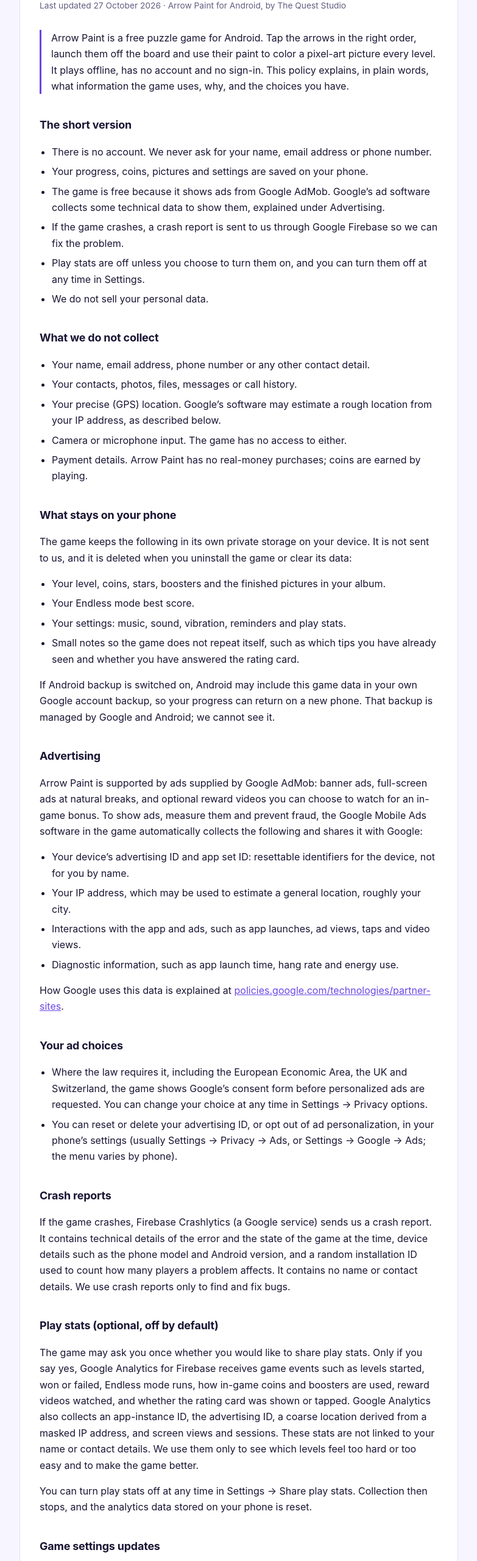
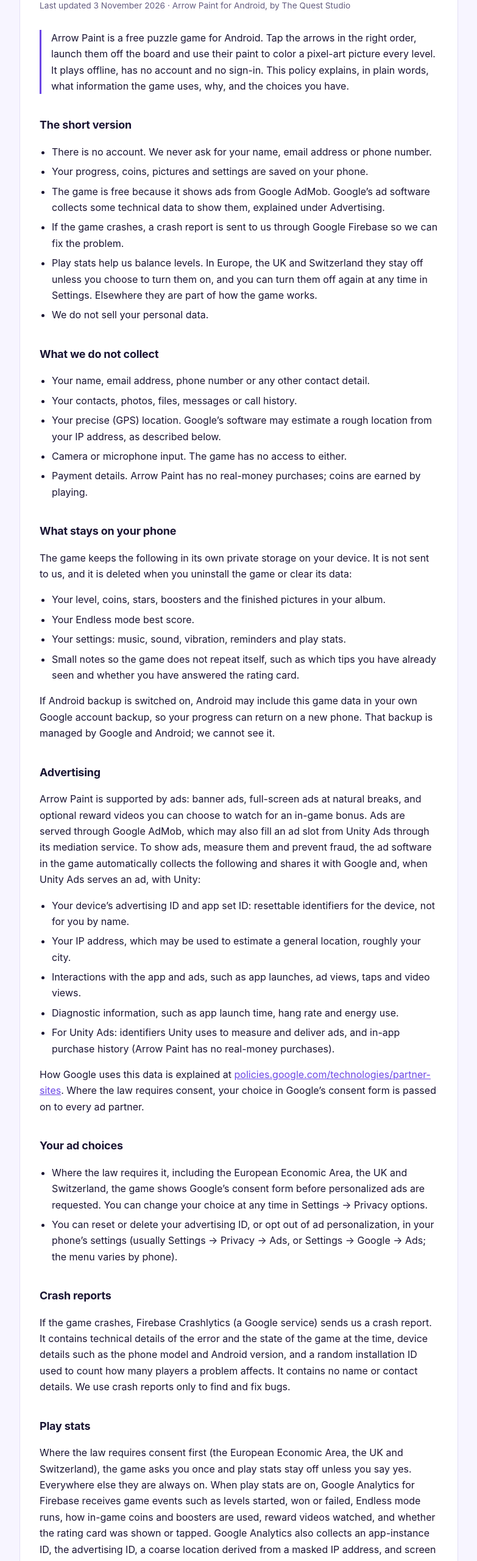
Before and after one commit to Veeresh-MR/Veeresh-MR.github.io, a plain HTML site: page arrow-paint-privacy.html in a window 1280 px wide. Shown: the part 240-2800 px from the top of the page at 61% size, without its empty margins (248-1031 px from the left). Drawn offline with Linux system fonts and the light colour scheme.

Commit message:
Add files via upload

```diff
--- a/arrow-paint-privacy.html
+++ b/arrow-paint-privacy.html
@@ -125,7 +125,7 @@
     </div>
 
     <h1>Arrow Paint Privacy Policy</h1>
-    <p class="updated">Last updated 27 October 2026 · Arrow Paint for Android, by The Quest Studio</p>
+    <p class="updated">Last updated 3 November 2026 · Arrow Paint for Android, by The Quest Studio</p>
     <p class="lede">Arrow Paint is a free puzzle game for Android. Tap the arrows in the right order, launch them off the board and use their paint to color a pixel-art picture every level. It plays offline, has no account and no sign-in. This policy explains, in plain words, what information the game uses, why, and the choices you have.</p>
 
     <h2>The short version</h2>
@@ -134,7 +134,7 @@
       <li>Your progress, coins, pictures and settings are saved on your phone.</li>
       <li>The game is free because it shows ads from Google AdMob. Google’s ad software collects some technical data to show them, explained under Advertising.</li>
       <li>If the game crashes, a crash report is sent to us through Google Firebase so we can fix the problem.</li>
-      <li>Play stats are off unless you choose to turn them on, and you can turn them off at any time in Settings.</li>
+      <li>Play stats help us balance levels. In Europe, the UK and Switzerland they stay off unless you choose to turn them on, and you can turn them off again at any time in Settings. Elsewhere they are part of how the game works.</li>
       <li>We do not sell your personal data.</li>
     </ul>
 
@@ -158,14 +158,15 @@
     <p>If Android backup is switched on, Android may include this game data in your own Google account backup, so your progress can return on a new phone. That backup is managed by Google and Android; we cannot see it.</p>
 
     <h2>Advertising</h2>
-    <p>Arrow Paint is supported by ads supplied by Google AdMob: banner ads, full-screen ads at natural breaks, and optional reward videos you can choose to watch for an in-game bonus. To show ads, measure them and prevent fraud, the Google Mobile Ads software in the game automatically collects the following and shares it with Google:</p>
+    <p>Arrow Paint is supported by ads: banner ads, full-screen ads at natural breaks, and optional reward videos you can choose to watch for an in-game bonus. Ads are served through Google AdMob, which may also fill an ad slot from Unity Ads through its mediation service. To show ads, measure them and prevent fraud, the ad software in the game automatically collects the following and shares it with Google and, when Unity Ads serves an ad, with Unity:</p>
     <ul>
       <li>Your device’s advertising ID and app set ID: resettable identifiers for the device, not for you by name.</li>
       <li>Your IP address, which may be used to estimate a general location, roughly your city.</li>
       <li>Interactions with the app and ads, such as app launches, ad views, taps and video views.</li>
       <li>Diagnostic information, such as app launch time, hang rate and energy use.</li>
+      <li>For Unity Ads: identifiers Unity uses to measure and deliver ads, and in-app purchase history (Arrow Paint has no real-money purchases).</li>
     </ul>
-    <p>How Google uses this data is explained at <a href="https://policies.google.com/technologies/partner-sites">policies.google.com/technologies/partner-sites</a>.</p>
+    <p>How Google uses this data is explained at <a href="https://policies.google.com/technologies/partner-sites">policies.google.com/technologies/partner-sites</a>. Where the law requires consent, your choice in Google’s consent form is passed on to every ad partner.</p>
 
     <h2>Your ad choices</h2>
     <ul>
@@ -176,9 +177,9 @@
     <h2>Crash reports</h2>
     <p>If the game crashes, Firebase Crashlytics (a Google service) sends us a crash report. It contains technical details of the error and the state of the game at the time, device details such as the phone model and Android version, and a random installation ID used to count how many players a problem affects. It contains no name or contact details. We use crash reports only to find and fix bugs.</p>
 
-    <h2>Play stats (optional, off by default)</h2>
-    <p>The game may ask you once whether you would like to share play stats. Only if you say yes, Google Analytics for Firebase receives game events such as levels started, won or failed, Endless mode runs, how in-game coins and boosters are used, reward videos watched, and whether the rating card was shown or tapped. Google Analytics also collects an app-instance ID, the advertising ID, a coarse location derived from a masked IP address, and screen views and sessions. These stats are not linked to your name or contact details. We use them only to see which levels feel too hard or too easy and to make the game better.</p>
-    <p>You can turn play stats off at any time in Settings → Share play stats. Collection then stops, and the analytics data stored on your phone is reset.</p>
+    <h2>Play stats</h2>
+    <p>Where the law requires consent first (the European Economic Area, the UK and Switzerland), the game asks you once and play stats stay off unless you say yes. Everywhere else they are always on. When play stats are on, Google Analytics for Firebase receives game events such as levels started, won or failed, Endless mode runs, how in-game coins and boosters are used, reward videos watched, and whether the rating card was shown or tapped. Google Analytics also collects an app-instance ID, the advertising ID, a coarse location derived from a masked IP address, and screen views and sessions. These stats are not linked to your name or contact details. We use them only to see which levels feel too hard or too easy and to make the game better.</p>
+    <p>In the European Economic Area, the UK and Switzerland you can turn play stats off at any time in Settings → Share play stats. Collection then stops, and the analytics data stored on your phone is reset. Anywhere else, you can ask us to delete play stats linked to your device by emailing the address below.</p>
 
     <h2>Game settings updates</h2>
     <p>So we can adjust game settings without releasing an app update, the game checks Firebase Remote Config. This request includes basic technical information: country and language, time zone, Android and app version, and a random Firebase installation ID which, according to Google, does not uniquely identify a user or a physical device.</p>
@@ -194,7 +195,7 @@
 
     <h2>Permissions</h2>
     <ul>
-      <li>Internet and network state: for ads, crash reports, optional play stats and game settings. The puzzles themselves work without a connection.</li>
+      <li>Internet and network state: for ads, crash reports, play stats and game settings. The puzzles themselves work without a connection.</li>
       <li>Notifications: only for reminders you turn on, and occasional news.</li>
       <li>Run at startup: so reminders you turned on still arrive after your phone restarts.</li>
       <li>Vibration: for haptic feedback, which you can turn off in Settings.</li>
@@ -202,7 +203,7 @@
     </ul>
 
     <h2>Who we share data with</h2>
-    <p>Only Google, as the provider of AdMob and Firebase, as described above. We do not sell personal data and do not share it with data brokers. If we ever add another advertising partner, we will update this policy first. Google’s practices are described in the <a href="https://policies.google.com/privacy">Google Privacy Policy</a> and the <a href="https://firebase.google.com/support/privacy">Firebase privacy information</a>.</p>
+    <p>Google, as the provider of AdMob and Firebase, and the advertising partners named under Advertising, as described above. We do not sell personal data and do not share it with data brokers. If we ever add another advertising partner, we will update this policy first. Each partner’s practices are described in its own policy: <a href="https://policies.google.com/privacy">Google</a> (and the <a href="https://firebase.google.com/support/privacy">Firebase privacy information</a>) and <a href="https://unity.com/legal/game-player-and-app-user-privacy-policy">Unity</a>.</p>
 
     <h2>How long data is kept</h2>
     <p>Game data on your phone stays until you uninstall the game or clear its data. Data received by Google’s services is kept only for limited periods under Google’s retention rules and our Firebase settings, and is then deleted automatically.</p>
@@ -216,7 +217,7 @@
     <h2>Your rights and choices</h2>
     <p>Depending on where you live, privacy laws such as the GDPR (Europe and the UK), India’s Digital Personal Data Protection Act and US state privacy laws may give you the right to access, correct or delete your personal data, or to object to how it is used. Arrow Paint has no accounts, so we do not hold your name or contact details, and data collected by Google’s services is linked only to random identifiers. You can:</p>
     <ul>
-      <li>turn play stats off in Settings;</li>
+      <li>in the EEA, the UK and Switzerland, turn play stats off in Settings;</li>
       <li>change your ad consent in Settings → Privacy options, where shown;</li>
       <li>reset or delete your advertising ID in your phone’s settings;</li>
       <li>uninstall the game to remove everything it stored on your phone.</li>
```
Also changed, not shown: app-ads.txt.
